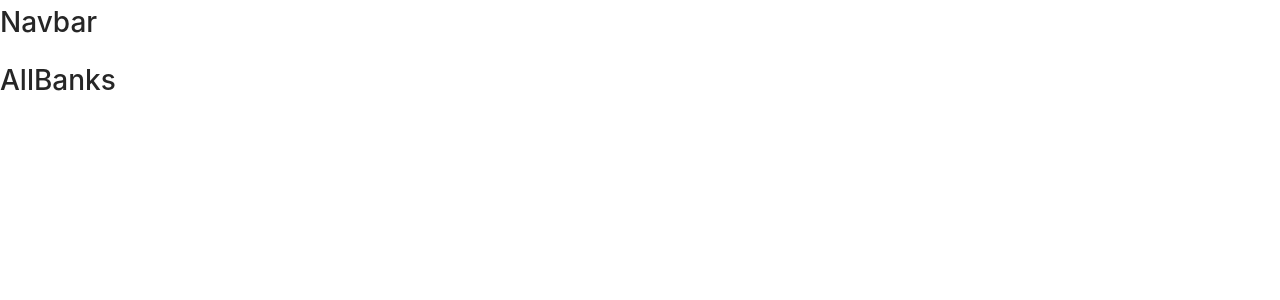
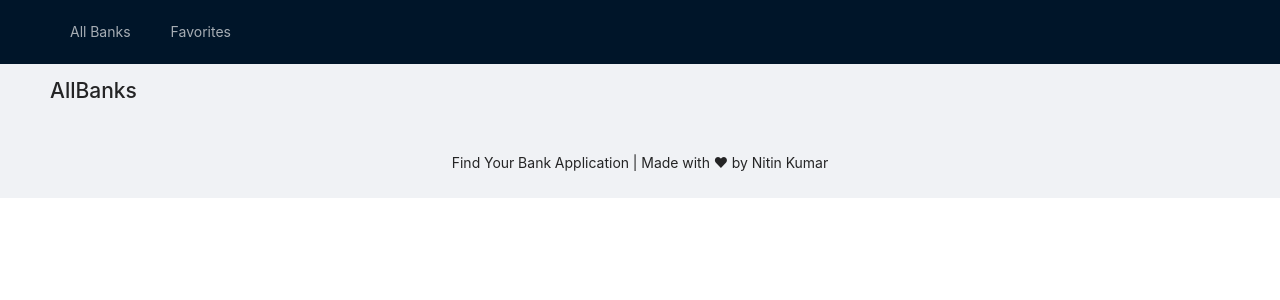
Before and after one commit to snitin315/find-your-bank, a React (Create React App) app: page /all-banks in a window 1280 px wide. Shown: the top 300 px of the page. Built offline with nearby package versions, Linux system fonts and the light colour scheme.

Commit message:
feat: improve page layout

```diff
--- a/src/App.js
+++ b/src/App.js
@@ -1,27 +1,40 @@
 import React from "react";
 import {
   BrowserRouter as Router,
+  Link,
   Switch,
   Route,
   Redirect,
 } from "react-router-dom";
+import { Layout, Menu } from 'antd';
 
-import Navbar from "./components/Navbar";
 import AllBanks from "./pages/AllBanks";
 import BankDetails from "./pages/BankDetails";
 import Favorites from "./pages/Favorites";
 
+const { Header, Content, Footer } = Layout;
+
 function App() {
   return (
     <Router>
-      <div className="App">
-        <Navbar />
-        <main>
+      <Layout className="layout">
+        <Header>
+          <div className="logo" />
+          <Menu theme="dark" mode="horizontal" defaultSelectedKeys={['2']}>
+            <Menu.Item key="all-banks">
+              <Link to="/all-banks"> All Banks </Link>
+            </Menu.Item>
+            <Menu.Item key="favorites">
+              <Link to="/favorites"> Favorites </Link>
+            </Menu.Item>
+          </Menu>
+        </Header>
+        <Content style={{ padding: '10px 50px' }}>
           <Switch>
             <Route path="/all-banks">
               <AllBanks />
             </Route>
-            <Route path="/bank-details/:id">
+            <Route path="/bank-details/:ifsc">
               <BankDetails />
             </Route>
             <Route path="/favorites">
@@ -35,8 +48,9 @@ function App() {
               }}
             />
           </Switch>
-        </main>
-      </div>
+        </Content>
+        <Footer style={{ textAlign: 'center' }}>Find Your Bank Application | Made with &hearts; by Nitin Kumar</Footer>
+      </Layout>
     </Router>
   );
 }
--- a/src/components/Navbar.js
+++ /dev/null
@@ -1,7 +0,0 @@
-import React from "react";
-
-function Navbar() {
-    return <h1>Navbar</h1>;
-}
-
-export default Navbar;
--- a/src/pages/AllBanks.js
+++ b/src/pages/AllBanks.js
@@ -1,5 +1,3 @@
-import React from "react";
-
 function AllBanks() {
     return <h1>AllBanks</h1>;
 }
--- a/src/pages/BankDetails.js
+++ b/src/pages/BankDetails.js
@@ -1,5 +1,3 @@
-import React from "react";
-
 function BankDetails() {
     return <h1>BankDetails</h1>;
 }
--- a/src/pages/Favorites.js
+++ b/src/pages/Favorites.js
@@ -1,5 +1,3 @@
-import React from "react";
-
 function Favorites() {
     return <h1>Favorites</h1>;
 }
```
